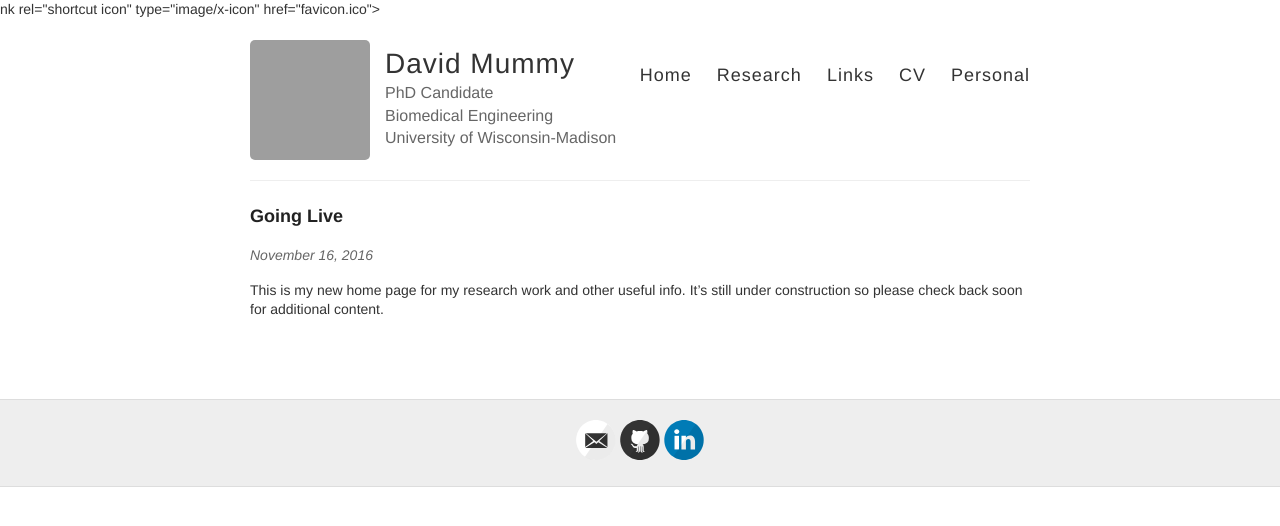
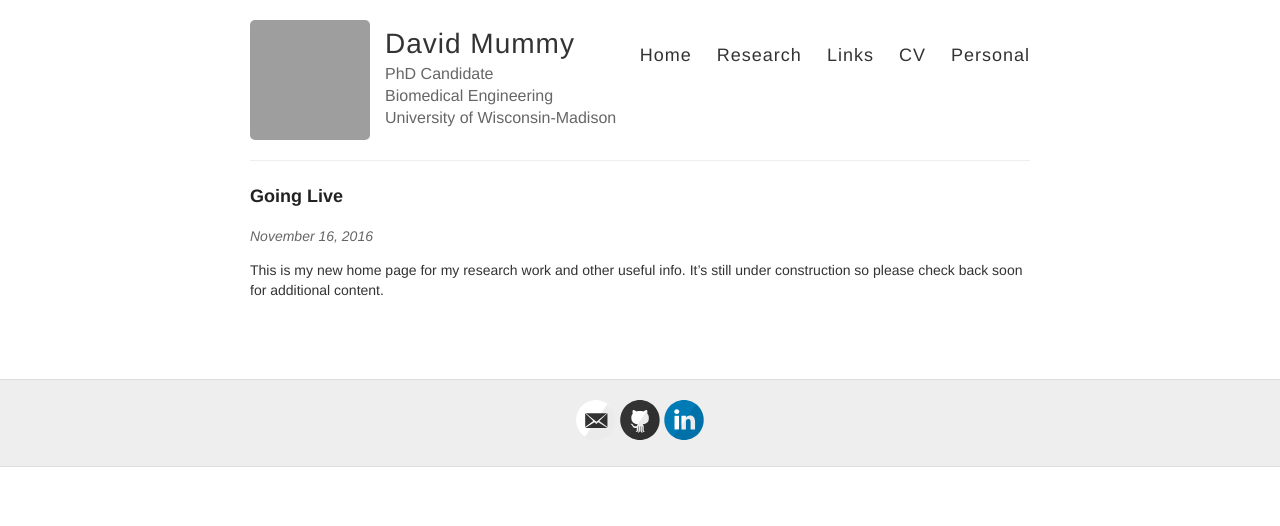
Before and after one commit to mummydg/mummydg.github.io, a Jekyll site: the page built from index.html, in a window 1280 px wide. Shown: the top 526 px of the page. Built offline with Jekyll 4.4.1, drawn with Linux system fonts in a browser that asks for light colours; grey boxes are pictures that could not be loaded.

Commit message:
fixing icon error

```diff
--- a/_layouts/default.html
+++ b/_layouts/default.html
@@ -2,7 +2,7 @@
 <html>
   <head>
     <title>{% if page.title %}{{ page.title }}{% endif %}</title>
-nk rel="shortcut icon" type="image/x-icon" href="favicon.ico">
+<link rel="shortcut icon" type="image/x-icon" href="favicon.ico">
     {% include meta.html %}
 
     <!--[if lt IE 9]>
```
Also changed, not shown: favicon.ico (renamed from _layouts/favicon.ico).
